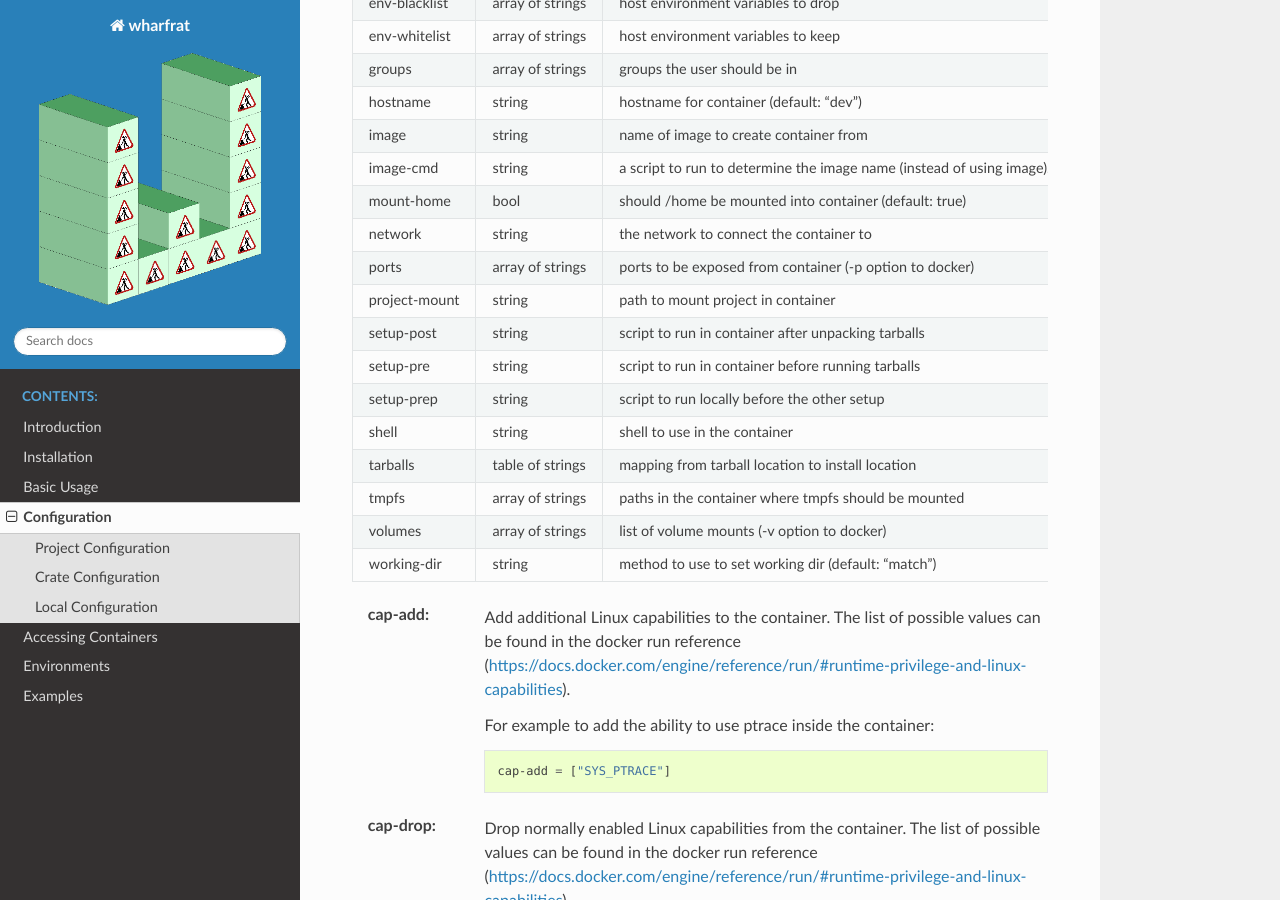
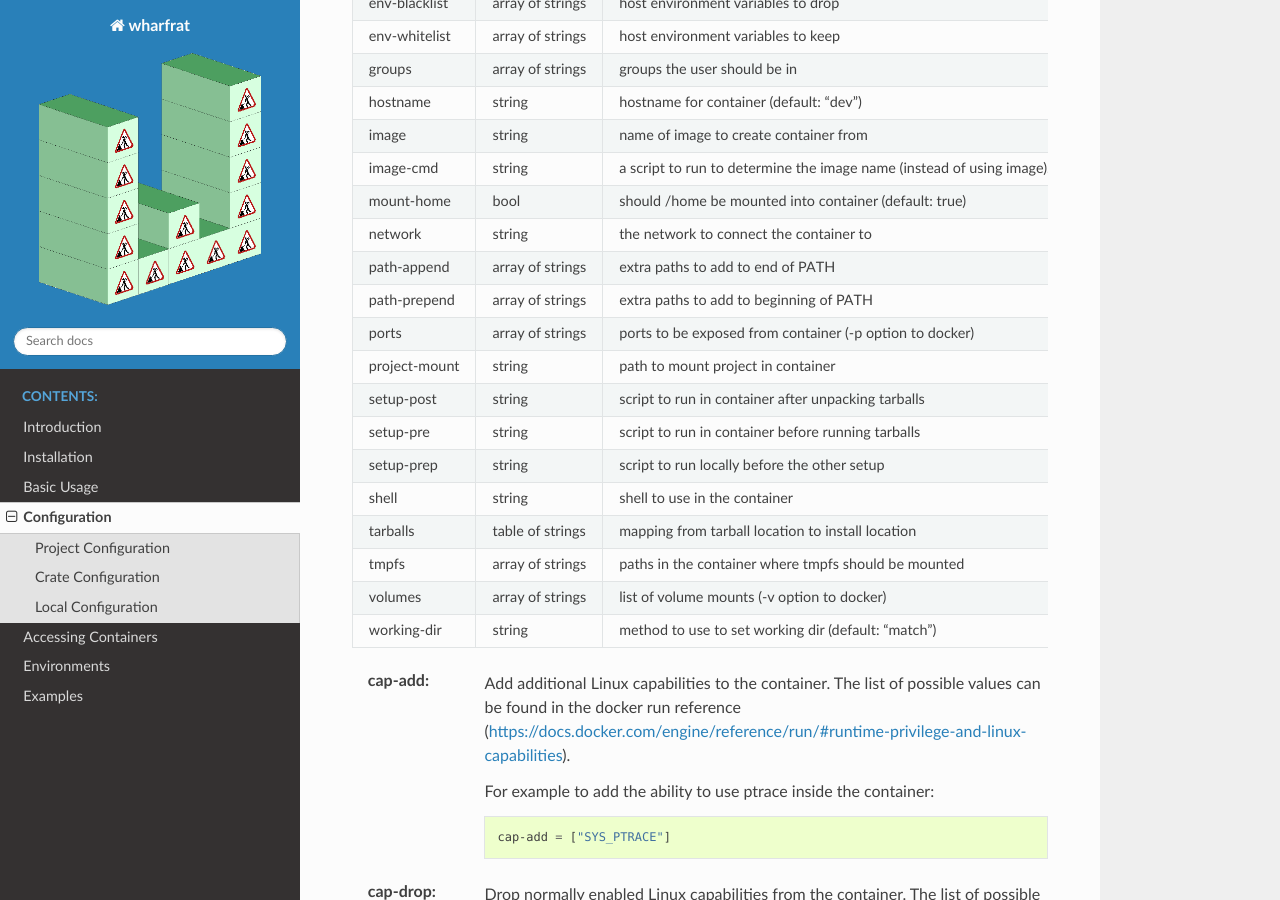
Before and after one commit to wharfr/wharfrat, a Sphinx documentation site: the page built from docs/configuration.rst, in a window 1280 px wide and 900 px high, scrolled down 645 px. Built offline with Sphinx 7.4.7 and the Read the Docs theme 2.0.0, drawn with Linux system fonts in a browser that asks for light colours.

Commit message:
Add new settings to docs
Signed-off-by: Julian Phillips <julian@quantumfyre.co.uk>

```diff
--- a/docs/configuration.rst
+++ b/docs/configuration.rst
@@ -41,6 +41,10 @@ default values (if the default is not empty):
 |               |                  | (default: true)                           |
 +---------------+------------------+-------------------------------------------+
 | network       | string           | the network to connect the container to   |
++---------------+------------------+-------------------------------------------+
+| path-append   | array of strings | extra paths to add to end of PATH         |
++---------------+------------------+-------------------------------------------+
+| path-prepend  | array of strings | extra paths to add to beginning of PATH   |
 +---------------+------------------+-------------------------------------------+
 | ports         | array of strings | ports to be exposed from container (-p    |
 |               |                  | option to docker)                         |
```
